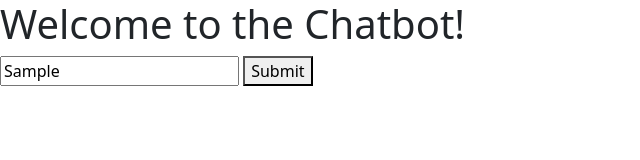
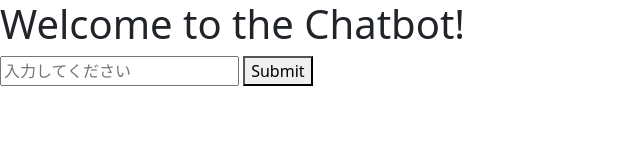
Before and after one commit to yasutomo1020/web-ai-chatbot, a website: page public/index.html in a window 1280 px wide. Both pictures are taken after typing "Sample" into the empty fields and a click on the button "Submit". Shown: the whole page, without its empty margins (0-640 px from the left). Drawn offline with nearby package versions, Linux system fonts and the light colour scheme; no server answers.

Commit message:
テキストボックス空

```diff
--- a/public/index.html
+++ b/public/index.html
@@ -44,6 +44,8 @@ $('#submit').click(function() {
         // post送信
         $('#response').text(data);
     });
+    //inputの値を空にする
+    $('#input').val('');
 });
     </script>
 
```
